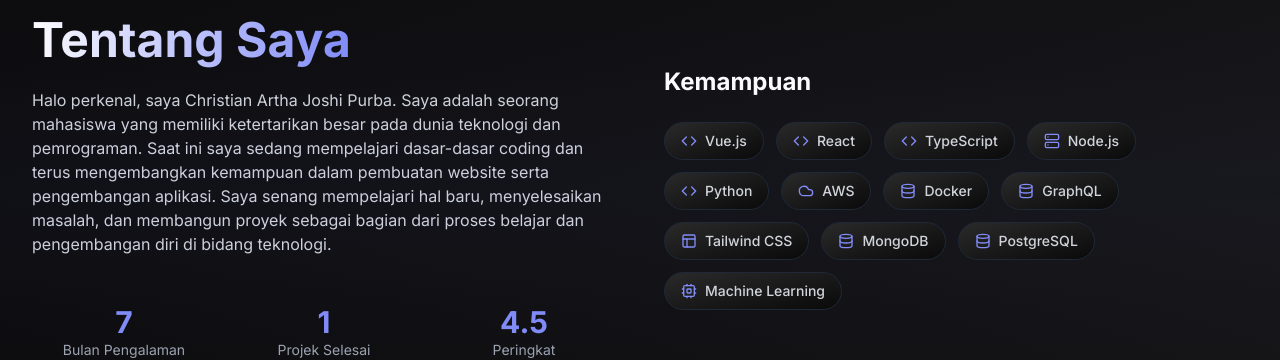
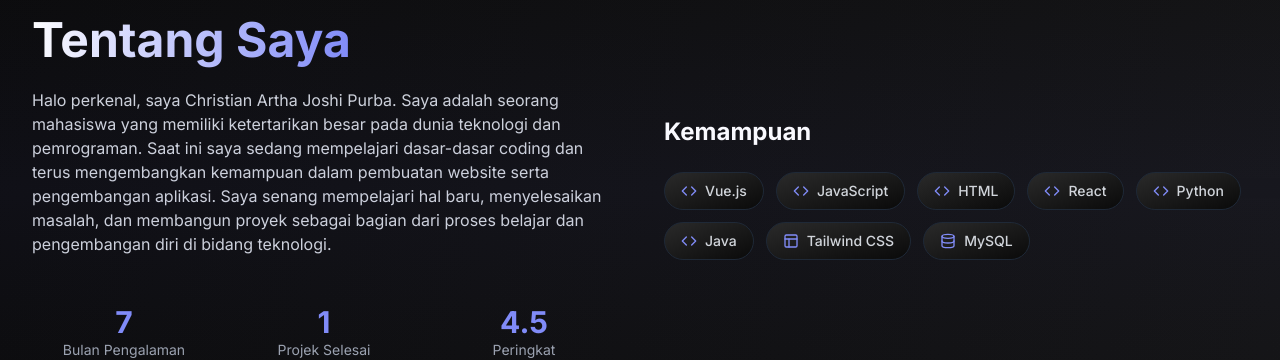
Before and after one commit to arthaajoshipurba-cyber/portofolio, a Vue app: page / in a window 1280 px wide. Shown: the part 980-1340 px from the top of the page. Built offline with nearby package versions, Linux system fonts and the light colour scheme.

Commit message:
Update skills.ts

```diff
--- a/src/data/skills.ts
+++ b/src/data/skills.ts
@@ -1,14 +1,10 @@
 export const skills = [
-  { name: 'Vue.js', level: 95, icon: 'Code' },
-  { name: 'React', level: 90, icon: 'Code' },
-  { name: 'TypeScript', level: 88, icon: 'Code' },
-  { name: 'Node.js', level: 85, icon: 'Server' },
-  { name: 'Python', level: 82, icon: 'Code' },
-  { name: 'AWS', level: 78, icon: 'Cloud' },
-  { name: 'Docker', level: 80, icon: 'Database' },
-  { name: 'GraphQL', level: 75, icon: 'Database' },
-  { name: 'Tailwind CSS', level: 92, icon: 'Layout' },
-  { name: 'MongoDB', level: 83, icon: 'Database' },
-  { name: 'PostgreSQL', level: 81, icon: 'Database' },
-  { name: 'Machine Learning', level: 70, icon: 'Cpu' }
+  { name: 'Vue.js', level: 90, icon: 'Code' },
+  { name: 'JavaScript', level: 89, icon: 'Code' },
+  { name: 'HTML', level: 96, icon: 'Code' },
+  { name: 'React', level: 91, icon: 'Code' },
+  { name: 'Python', level: 95, icon: 'Code' },
+  { name: 'Java', level: 87, icon: 'Code' },
+  { name: 'Tailwind CSS', level: 88, icon: 'Layout' },
+  { name: 'MySQL', level: 92, icon: 'Database' }
 ]
```
